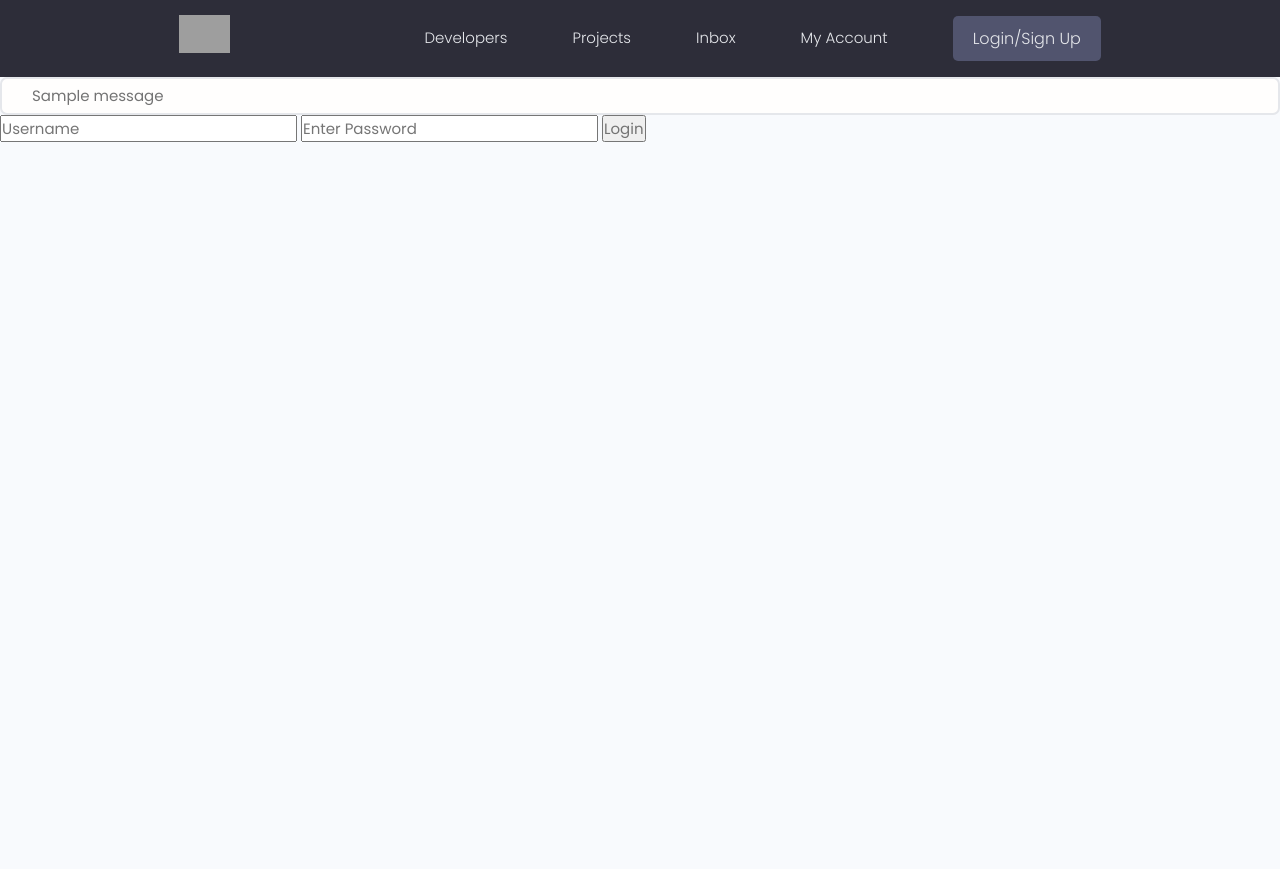
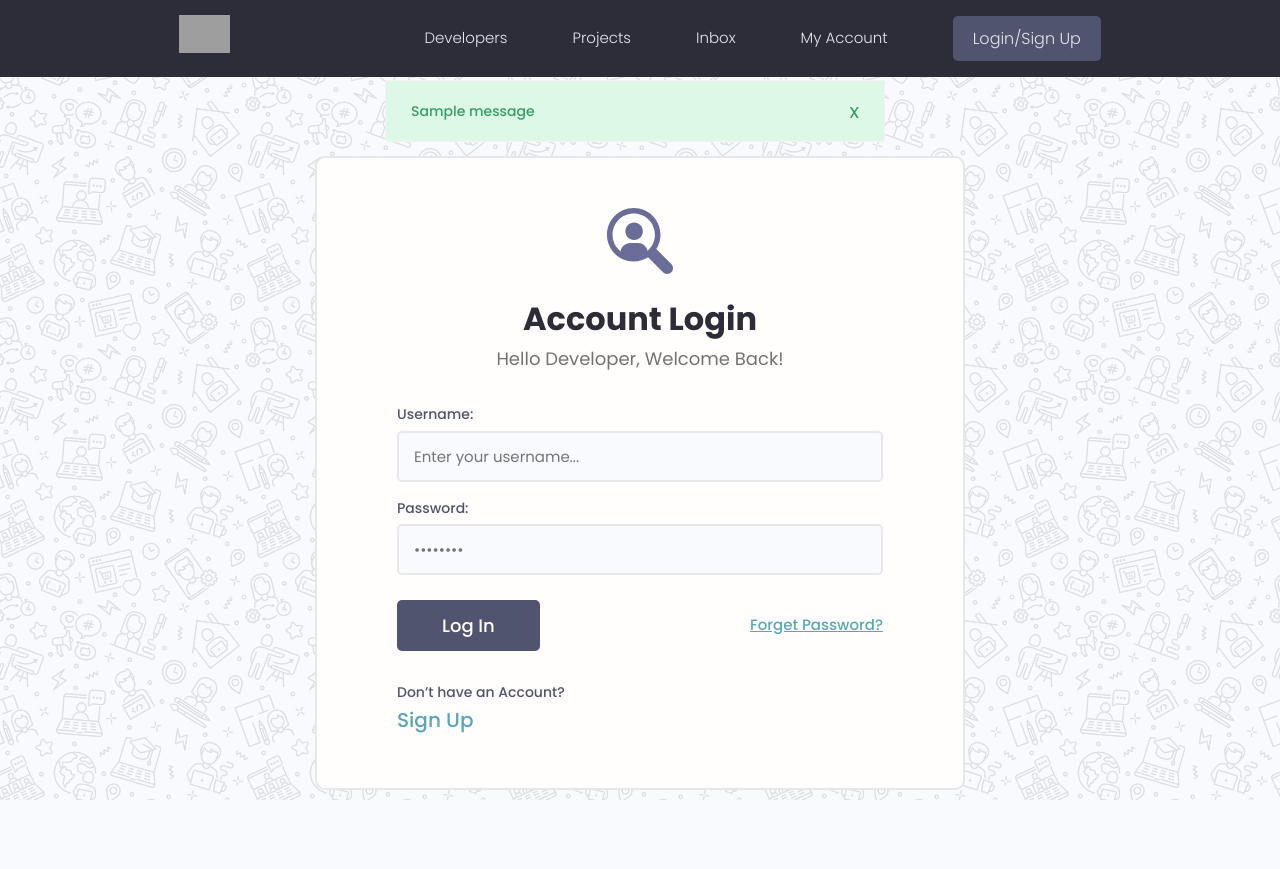
Before and after one commit to zanemyers/ProDev2024, a Django app: page /login/ in a window 1280 px wide. Before the commit the page ends 142 px from the top, so only its background shows below. Run offline with Django 5.2, Linux system fonts and the light colour scheme; tables that the repository leaves empty hold one stand-in row (values such as "Sample post"); one stand-in notice (Sample message) is shown; some libraries are stand-ins or nearby versions; grey boxes are pictures that could not be loaded.

Commit message:
Styling Login & Register Page

```diff
--- a/apps/projects/forms.py
+++ b/apps/projects/forms.py
@@ -22,3 +22,6 @@ class ProjectForm(ModelForm):
         super().__init__(*args, **kwargs)
         for name, field in self.fields.items():
             field.widget.attrs.update({"class": "input"})
+
+    def is_valid(self):
+        return super().is_valid()
--- a/apps/projects/views.py
+++ b/apps/projects/views.py
@@ -12,7 +12,8 @@ def projects(request):
 
 def singleProject(request, pk):
     project = Project.objects.get(id=pk)
-    return render(request, "projects/single_project.html", {"project": project})
+    context = {"project": project}
+    return render(request, "projects/single_project.html", context)
 
 
 @login_required(login_url="login")
@@ -26,7 +27,7 @@ def createProject(request):
             return redirect("projects")
 
     context = {"form": form}
-    return render(request, "projects/project_form.html", context=context)
+    return render(request, "projects/project_form.html", context)
 
 
 @login_required(login_url="login")
--- a/apps/users/signals.py
+++ b/apps/users/signals.py
@@ -13,6 +13,7 @@ def createProfile(sender, instance, created, **kwargs):
         user = instance
         Profile.objects.create(
             user=user,
+            name=user.first_name,
             username=user.username,
             email=user.email,
         )
--- a/apps/users/templates/users/login_register.html
+++ b/apps/users/templates/users/login_register.html
@@ -1,9 +1,71 @@
 {% extends 'main.html' %}
+{% load static %}
 {% block content %}
-    <form action="{% url 'login' %}" method="POST">
-        {% csrf_token %}
-        <input type="text" name="username" placeholder="Username" />
-        <input type="password" name="password" placeholder="Enter Password" />
-        <input type="submit" value="Login" />
-    </form>
+    <div class="auth">
+        <div class="card">
+            {% if page == 'register' %}
+                <div class="auth__header text-center">
+                    <a href="/">
+                        <img src="{% static 'images/icon.svg' %}" alt="icon" />
+                    </a>
+                    <h3>Register an Account</h3>
+                    <p>Create a new developer account</p>
+                </div>
+                <form action="{% url 'register' %}" method="POST" class="form auth__form">
+                    {% csrf_token %}
+                    {% for field in form %}
+                        <div class="form__field">
+                            <label>{{ field.label }}</label>
+                            {{ field }}
+                            {% for error in field.errors %}<p style="color: red;">{{ error }}</p>{% endfor %}
+                        </div>
+                    {% endfor %}
+                    <div class="auth__actions">
+                        <input class="btn btn--sub btn--lg" type="submit" value="Sign  In" />
+                    </div>
+                </form>
+                <div class="auth__alternative">
+                    <p>Already have an Account?</p>
+                    <a href="{% url 'login' %}">Log In</a>
+                </div>
+            {% else %}
+                <div class="auth__header text-center">
+                    <a href="/">
+                        <img src="{% static 'images/icon.svg' %}" alt="icon" />
+                    </a>
+                    <h3>Account Login</h3>
+                    <p>Hello Developer, Welcome Back!</p>
+                </div>
+                <form action="{% url 'login' %}" method="POST" class="form auth__form">
+                    {% csrf_token %}
+                    <!-- Input:Username -->
+                    <div class="form__field">
+                        <label for="formInput#username">Username:</label>
+                        <input class="input input--text"
+                               id="formInput#username"
+                               type="text"
+                               name="username"
+                               placeholder="Enter your username..." />
+                    </div>
+                    <!-- Input:Password -->
+                    <div class="form__field">
+                        <label for="formInput#passowrd">Password:</label>
+                        <input class="input input--password"
+                               id="formInput#passowrd"
+                               type="password"
+                               name="password"
+                               placeholder="••••••••" />
+                    </div>
+                    <div class="auth__actions">
+                        <input class="btn btn--sub btn--lg" type="submit" value="Log In" />
+                        <a href="forgetpassword.html">Forget Password?</a>
+                    </div>
+                </form>
+                <div class="auth__alternative">
+                    <p>Don’t have an Account?</p>
+                    <a href="{% url 'register' %}">Sign Up</a>
+                </div>
+            {% endif %}
+        </div>
+    </div>
 {% endblock %}
--- a/apps/users/urls.py
+++ b/apps/users/urls.py
@@ -4,6 +4,7 @@ from apps.users import views
 urlpatterns = [
     path("login/", views.LoginView, name="login"),
     path("logout/", views.LogoutView, name="logout"),
+    path("register/", views.RegisterView, name="register"),
     path("", views.ProfilesView, name="profiles"),
     path("profile/<str:pk>/", views.UserProfileView, name="user-profile"),
 ]
--- a/apps/users/views.py
+++ b/apps/users/views.py
@@ -1,11 +1,15 @@
 from django.contrib.auth.models import User
 from django.shortcuts import render, redirect
 from django.contrib.auth import login, authenticate, logout
+
+from apps.users.forms import RegisterUserForm
 from apps.users.models import Profile
 from django.contrib import messages
 
 
 def LoginView(request):
+    page = "login"
+
     if request.user.is_authenticated:
         return redirect("profiles")
 
@@ -25,12 +29,32 @@ def LoginView(request):
         else:
             messages.error(request, "Username or password is incorrect")
 
-    return render(request, "users/login_register.html")
+    context = {"page": page}
+    return render(request, "users/login_register.html", context)
+
+
+def RegisterView(request):
+    page = "register"
+    form = RegisterUserForm()
+
+    if request.method == "POST":
+        form = RegisterUserForm(request.POST)
+        if form.is_valid():
+            user = form.save()
+
+            messages.success(request, "User was registered successfully!")
+            login(request, user)
+            return redirect("profiles")
+        else:
+            messages.error(request, "An error occurred during registration")
+
+    context = {"page": page, "form": form}
+    return render(request, "users/login_register.html", context)
 
 
 def LogoutView(request):
     logout(request)
-    messages.error(request, "User was logged out")
+    messages.info(request, "User was logged out")
     return redirect("login")
 
 
--- a/static/styles/main.css
+++ /dev/null
@@ -1,3 +0,0 @@
-h1 {
-    color: purple;
-}
--- a/static/uikit/app.js
+++ b/static/uikit/app.js
@@ -1,4 +1,11 @@
-// Invoke Functions Call on Document Loaded
-document.addEventListener('DOMContentLoaded', function () {
-  hljs.highlightAll();
+let alertWrappers = document.querySelectorAll('.alert');
+
+alertWrappers.forEach(alertWrapper => {
+  let closeButton = alertWrapper.querySelector('.alert__close');
+
+  if (closeButton) {
+    closeButton.addEventListener('click', () => {
+      alertWrapper.style.display = 'none';
+    });
+  }
 });
--- a/static/uikit/styles/modules/_alert.css
+++ b/static/uikit/styles/modules/_alert.css
@@ -1,13 +1,27 @@
+.alert-container {
+  position: fixed;
+  display: flex;
+  flex-direction: column ;
+  align-items: center;
+  justify-content: center;
+  top: 8rem;
+  left: 0;
+  width: 100%; /* Full-width container */
+  z-index: 9999;
+}
+
 .alert {
   display: inline-flex;
-  gap: 3rem;
   justify-content: space-between;
   align-items: center;
+  gap: 3rem;
   padding: 1.5rem 2.5rem;
   border-radius: 3px;
   border: 1px solid var(--color-white-light);
   margin-bottom: 1rem;
   margin-right: 1rem;
+  width: 100%;
+  max-width: 50rem;
 }
 
 .alert,
@@ -31,6 +45,7 @@
 }
 
 .alert > .alert__close {
+  z-index: 10;
   background: transparent;
   cursor: pointer;
   border: none;
--- a/templates/main.html
+++ b/templates/main.html
@@ -21,12 +21,17 @@
     <body>
         {% include 'navbar.html' %}
         {% if messages %}
-            <ul class="messages">
+            <div class="alert-container">
                 {% for message in messages %}
-                    <li {% if message.tags %}class="{{ message.tags }}"{% endif %}>{{ message }}</li>
+                    <div class="alert alert--{{ message.tags }}">
+                        <p class="alert__message">{{ message }}</p>
+                        <button class="alert__close">x</button>
+                    </div>
                 {% endfor %}
-            </ul>
+            </div>
         {% endif %}
         {% block content %}{% endblock %}
+        {# JS login for messages #}
+        <script src="{% static 'uikit/app.js' %}"></script>
     </body>
 </html>
```
Also changed, not shown: apps/users/forms.py (added, +18 -0 lines), README.md, static/images/icon.svg (added), static/images/pattern.jpg (added), 1 other file.
